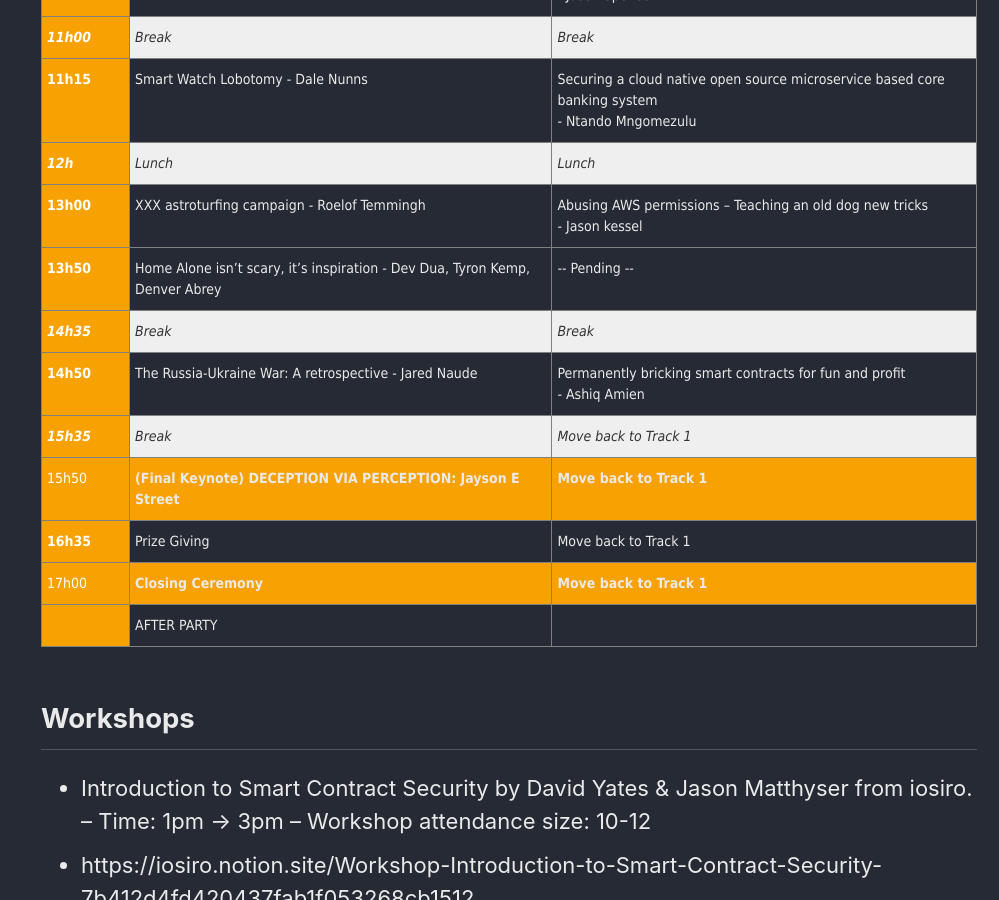
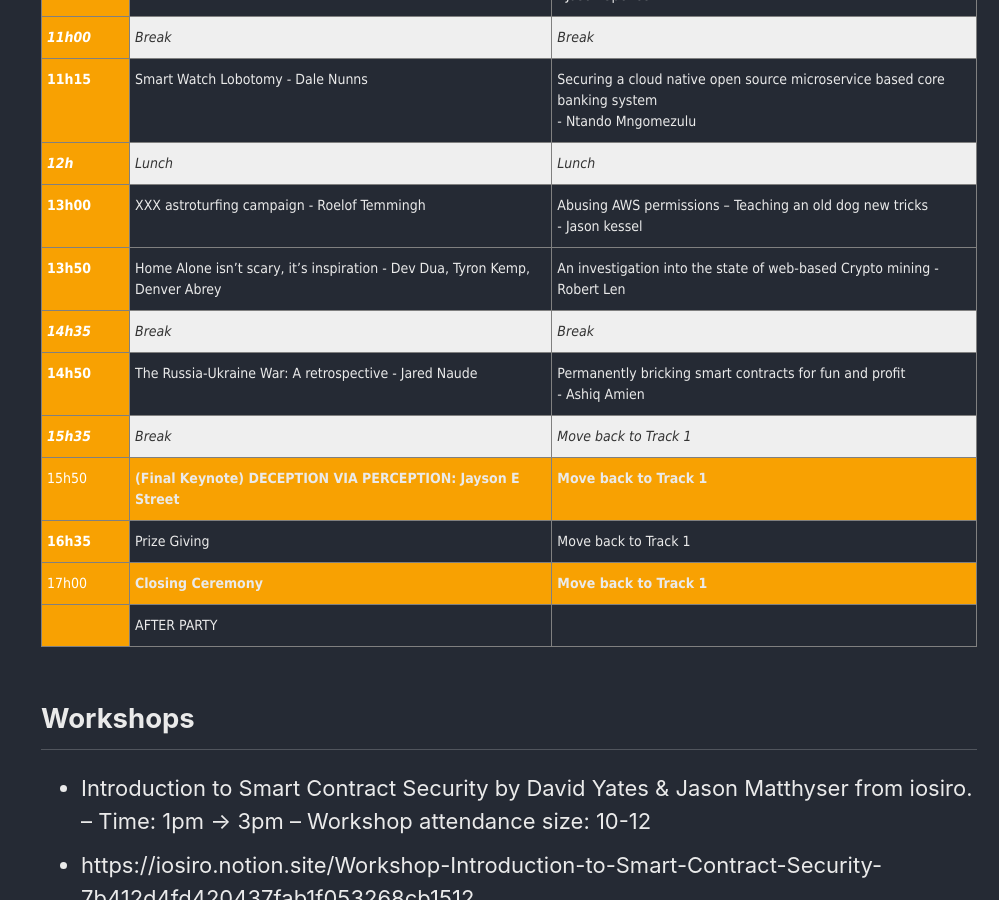
Before and after one commit to bsidescapetown/bsidescapetown.github.io, a Jekyll site: the page built from _pages/bsides-conf/2022.md, in a window 1280 px wide and 900 px high, scrolled down 2106 px. Shown: the whole window, without its empty margins (281-1280 px from the left). Built offline with Jekyll 4.4.1, drawn with Linux system fonts in a browser that asks for light colours; cached includes are drawn as plain includes; comment, search, counter and statistics services are not loaded.

Commit message:
Add Robert Len

```diff
--- a/_pages/bsides-conf/2022.md
+++ b/_pages/bsides-conf/2022.md
@@ -110,7 +110,7 @@ More about the venue [here]({{ site.baseurl }}{% link _pages/bsides-conf/2022-lo
   <tr>
     <td class="tg-d00s">13h50 </td>
     <td class="tg-u5bg">Home Alone isn’t scary, it’s inspiration - Dev Dua, Tyron Kemp, Denver Abrey</td>
-    <td class="tg-u5bg">-- Pending --</td>
+    <td class="tg-u5bg">An investigation into the state of web-based Crypto mining - Robert Len</td>
   </tr>
   <tr>
     <td class="tg-tii5">14h35</td>
```
